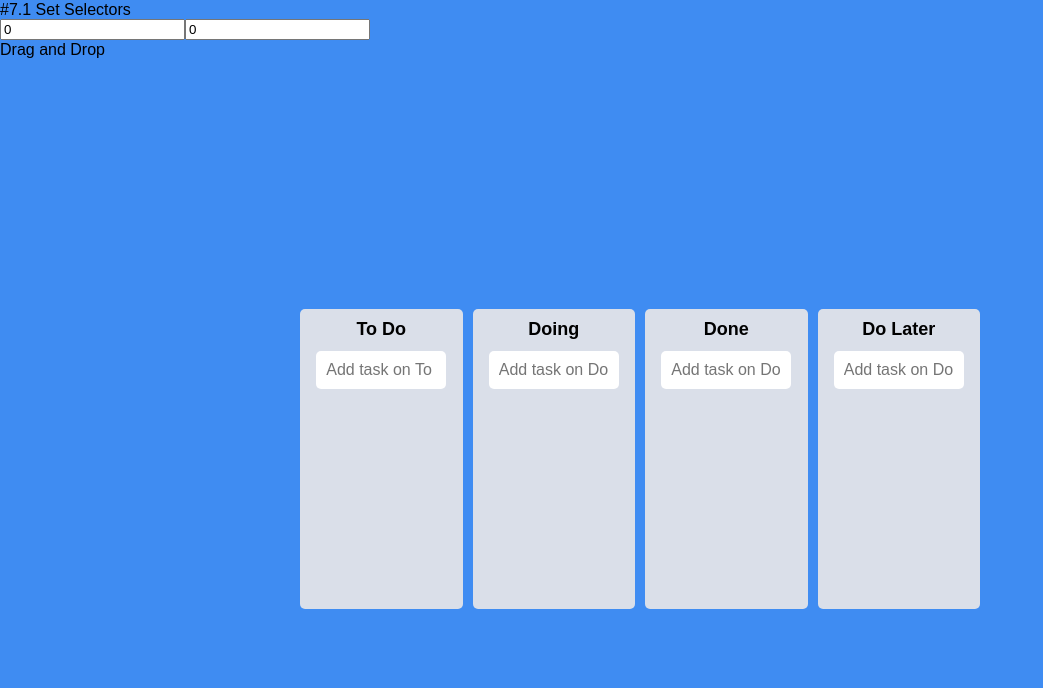
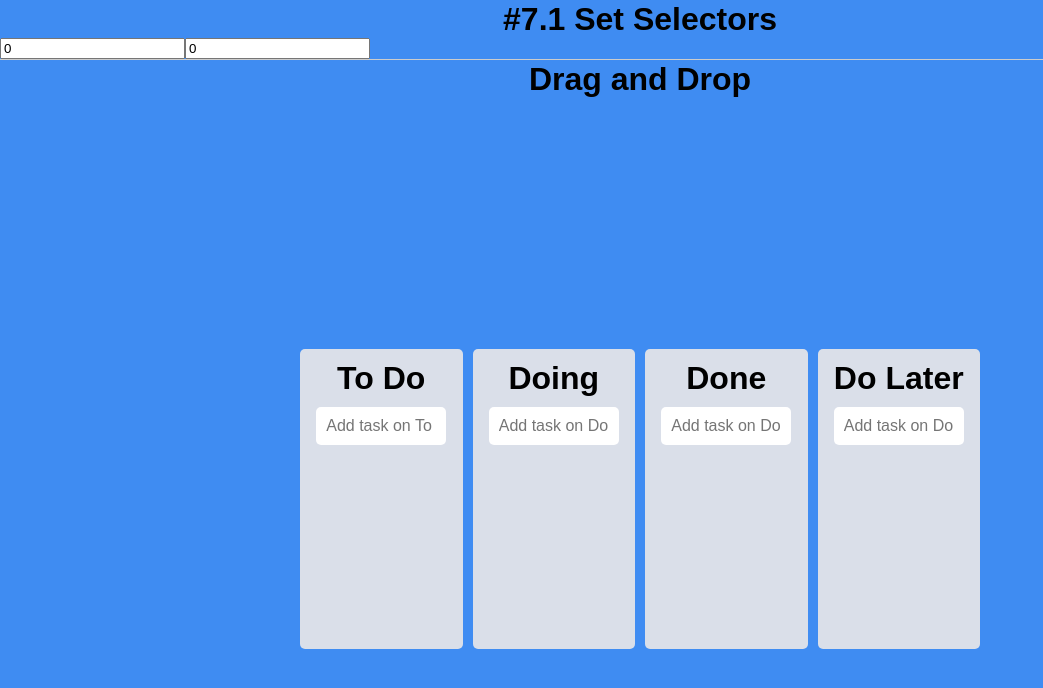
Before and after one commit to clean-teach/study-nomadcoders-react-masterclass-trello-clone, a React (Create React App) app: page / in a window 1280 px wide. Shown: the top 688 px of the page, without its empty margins (0-1043 px from the left). Built offline with nearby package versions, Linux system fonts and the light colour scheme.

Commit message:
컴포넌트 별 분리

```diff
--- a/src/App.tsx
+++ b/src/App.tsx
@@ -1,84 +1,30 @@
+import styled from 'styled-components';
 import PracticeSelector from './Components/PracticeSelector';
-import { DragDropContext, DropResult } from 'react-beautiful-dnd';
-import styled from 'styled-components';
-import { useRecoilState } from 'recoil';
-import { toDoState } from './atoms';
-import Board from './Components/Board';
+import ReactBeautifulDndArea from './Components/react-beautiful-dnd/ReactBeautifulDndArea';
 
 const Wrapper = styled.div`
-  display: flex;
-  max-width: 680px;
-  width: 100vw;
-  margin: 0 auto;
-  justify-content: center;
-  align-items: center;
-  height: 100vh;
-`;
-
-const Boards = styled.div`
-  width: 100%;
-  gap: 10px;
-  display: flex;
-  justify-content: center;
-  align-items: flex-start;
+  & > div + div {
+    border-top: 1px solid #cccccc;
+  }
+  h2 {
+    font-size: 2rem;
+    font-weight: bold;
+    text-align: center;
+  }
 `;
 
 function App() {
-  const [toDos, setToDos] = useRecoilState(toDoState);
-  const onDragEnd = (info: DropResult) => {
-    // console.log(info);
-    const { source, destination } = info;
-
-    if (!destination) return;
-    if (destination?.droppableId === source.droppableId) {
-      // same board movement.
-      setToDos((allBoards) => {
-        const boardCopy = [...allBoards[source.droppableId]];
-        const taskObj = boardCopy[source.index];
-        boardCopy.splice(source.index, 1);
-        boardCopy.splice(destination?.index, 0, taskObj);
-        return {
-          ...allBoards,
-          [source.droppableId]: boardCopy,
-        };
-      });
-    }
-    if (destination?.droppableId !== source.droppableId) {
-      // cross board movement
-      setToDos((allBoards) => {
-        const sourceBoardCopy = [...allBoards[source.droppableId]];
-        const taskObj = sourceBoardCopy[source.index];
-        const destinationBoardCopy = [...allBoards[destination.droppableId]];
-        sourceBoardCopy.splice(source.index, 1);
-        destinationBoardCopy.splice(destination?.index, 0, taskObj);
-        return {
-          ...allBoards,
-          [source.droppableId]: sourceBoardCopy,
-          [destination.droppableId]: destinationBoardCopy,
-        };
-      });
-    }
-  };
-
   return (
-    <>
+    <Wrapper>
       <div>
         <h2>#7.1 Set Selectors</h2>
         <PracticeSelector />
       </div>
       <div>
         <h2>Drag and Drop</h2>
-        <DragDropContext onDragEnd={onDragEnd}>
-          <Wrapper>
-            <Boards>
-              {Object.keys(toDos).map((boardId) => (
-                <Board key={boardId} boardId={boardId} toDos={toDos[boardId]} />
-              ))}
-            </Boards>
-          </Wrapper>
-        </DragDropContext>
+        <ReactBeautifulDndArea />
       </div>
-    </>
+    </Wrapper>
   );
 }
 
--- a/src/Components/Board.tsx
+++ b/src/Components/react-beautiful-dnd/Board.tsx
@@ -2,7 +2,7 @@ import { useForm } from 'react-hook-form';
 import { Droppable } from 'react-beautiful-dnd';
 import styled from 'styled-components';
 import DragabbleCard from './DragabbleCard';
-import { ITodo, toDoState } from '../atoms';
+import { ITodo, toDoState } from '../../atoms';
 import { useSetRecoilState } from 'recoil';
 
 const Wrapper = styled.div`
--- /dev/null
+++ b/src/Components/react-beautiful-dnd/ReactBeautifulDndArea.tsx
@@ -0,0 +1,78 @@
+import React from 'react';
+import styled from 'styled-components';
+import { DragDropContext, DropResult } from 'react-beautiful-dnd';
+import { useRecoilState } from 'recoil';
+import { toDoState } from '../../atoms';
+import Board from './Board';
+
+const Wrapper = styled.div`
+  display: flex;
+  max-width: 680px;
+  width: 100vw;
+  margin: 0 auto;
+  justify-content: center;
+  align-items: center;
+  height: 100vh;
+`;
+
+const Boards = styled.div`
+  width: 100%;
+  gap: 10px;
+  display: flex;
+  justify-content: center;
+  align-items: flex-start;
+`;
+
+function ReactBeautifulDndArea() {
+  const [toDos, setToDos] = useRecoilState(toDoState);
+  const onDragEnd = (info: DropResult) => {
+    // console.log(info);
+    const { source, destination } = info;
+
+    if (!destination) return;
+    if (destination?.droppableId === source.droppableId) {
+      // same board movement.
+      setToDos((allBoards) => {
+        const boardCopy = [...allBoards[source.droppableId]];
+        const taskObj = boardCopy[source.index];
+        boardCopy.splice(source.index, 1);
+        boardCopy.splice(destination?.index, 0, taskObj);
+        return {
+          ...allBoards,
+          [source.droppableId]: boardCopy,
+        };
+      });
+    }
+    if (destination?.droppableId !== source.droppableId) {
+      // cross board movement
+      setToDos((allBoards) => {
+        const sourceBoardCopy = [...allBoards[source.droppableId]];
+        const taskObj = sourceBoardCopy[source.index];
+        const destinationBoardCopy = [...allBoards[destination.droppableId]];
+        sourceBoardCopy.splice(source.index, 1);
+        destinationBoardCopy.splice(destination?.index, 0, taskObj);
+        return {
+          ...allBoards,
+          [source.droppableId]: sourceBoardCopy,
+          [destination.droppableId]: destinationBoardCopy,
+        };
+      });
+    }
+  };
+
+  return (
+    <>
+      <DragDropContext onDragEnd={onDragEnd}>
+        <Wrapper>
+          <Boards>
+            {Object.keys(toDos).map((boardId) => (
+              <Board key={boardId} boardId={boardId} toDos={toDos[boardId]} />
+            ))}
+          </Boards>
+        </Wrapper>
+      </DragDropContext>
+    </>
+  );
+}
+
+export default ReactBeautifulDndArea;
```
Also changed, not shown: src/Components/react-beautiful-dnd/DragabbleCard.tsx (renamed from src/Components/DragabbleCard.tsx).
